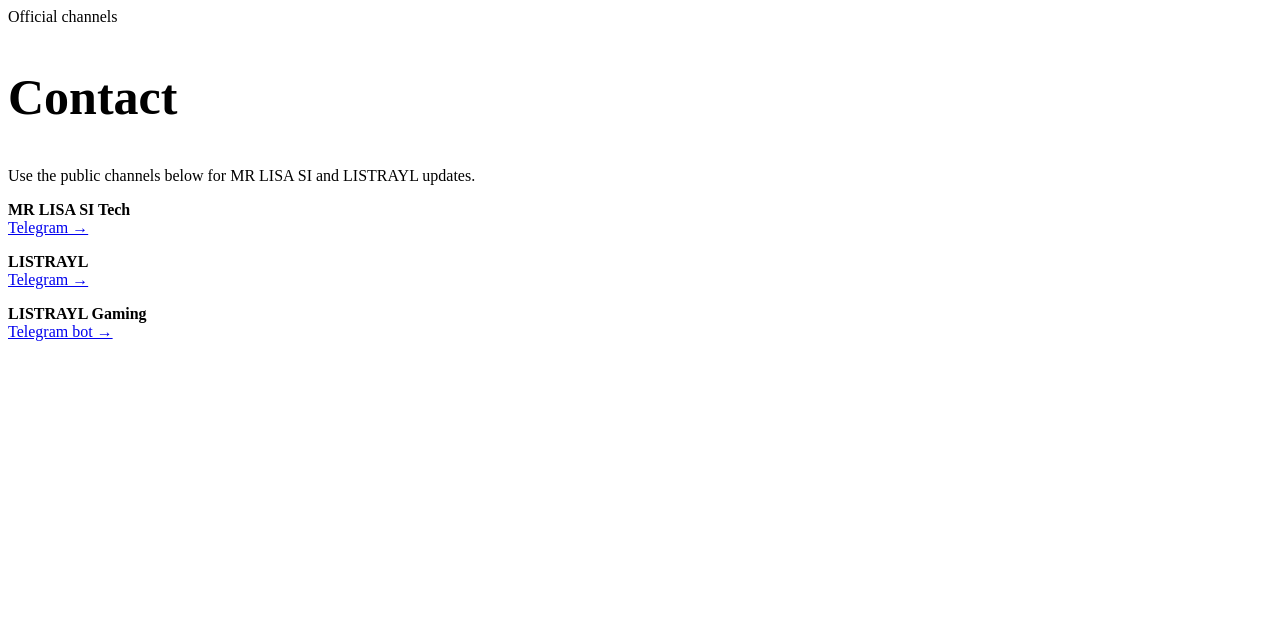
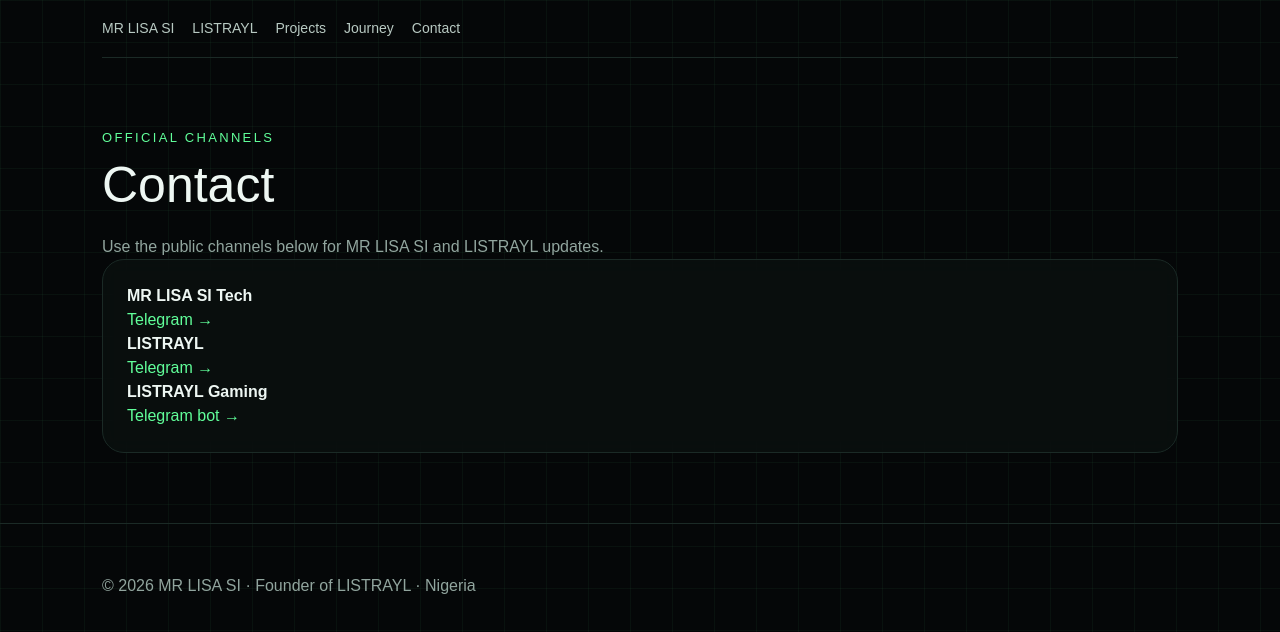
Before and after one commit to mrlisaitech1/Mr-Lisa-si, a Next.js app: page /contract in a window 1280 px wide. Shown: the top 632 px of the page. Built offline with nearby package versions, Linux system fonts and the light colour scheme.

Commit message:
Create RootLayout component with metadata and SEO
Added metadata and structured data for SEO and organization.

```diff
--- /dev/null
+++ b/app/layout.tsx
@@ -0,0 +1,19 @@
+import type { Metadata } from 'next';
+import './globals.css';
+
+const SITE = 'https://mrlisasi.vercel.app';
+export const metadata: Metadata = {
+  metadataBase: new URL(SITE),
+  title: 'MR LISA SI — Founder of LISTRAYL | Developer & Cybersecurity',
+  description: 'Official website of MR LISA SI, founder of LISTRAYL. Developer, software engineer, bot developer and cybersecurity-focused builder from Nigeria.',
+  keywords: ['MR LISA SI','LISTRAYL','Nigeria developer','website developer','software engineer','cybersecurity','Telegram bot developer','automation'],
+  alternates: { canonical: '/' },
+  robots: { index: true, follow: true },
+  openGraph: { title: 'MR LISA SI — Founder of LISTRAYL', description: 'The official digital headquarters of MR LISA SI and LISTRAYL.', type: 'website', siteName: 'MR LISA SI' }
+};
+
+export default function RootLayout({children}:{children:React.ReactNode}){
+  const person = { '@context':'https://schema.org','@type':'Person',name:'MR LISA SI',alternateName:['Mr Lisa Si','MR LISA SI × SADMF'],description:'Developer, software engineer, bot developer and cybersecurity-focused builder from Nigeria.',image:'https://files.catbox.moe/o8qjo2.jpg',nationality:'Nigerian',url:SITE+'/mr-lisa-si',sameAs:['https://t.me/privatemrlisasi001','https://t.me/mrlisasitech'] };
+  const org = { '@context':'https://schema.org','@type':'Organization',name:'LISTRAYL',description:'A technology ecosystem founded and created by MR LISA SI.',url:SITE+'/listrayl',logo:'https://files.catbox.moe/9rxy9z.jpg',founder:{'@type':'Person',name:'MR LISA SI',url:SITE+'/mr-lisa-si'}};
+  return <html lang="en"><body className="gridbg"><header className="wrap"><nav className="nav"><a href="/">MR LISA SI</a><a href="/listrayl">LISTRAYL</a><a href="/projects">Projects</a><a href="/journey">Journey</a><a href="/contact">Contact</a></nav></header><main>{children}</main><footer><div className="wrap">© {new Date().getFullYear()} MR LISA SI · Founder of LISTRAYL · Nigeria</div></footer><script type="application/ld+json" dangerouslySetInnerHTML={{__html:JSON.stringify(person)}}/><script type="application/ld+json" dangerouslySetInnerHTML={{__html:JSON.stringify(org)}}/></body></html>
+}
```
